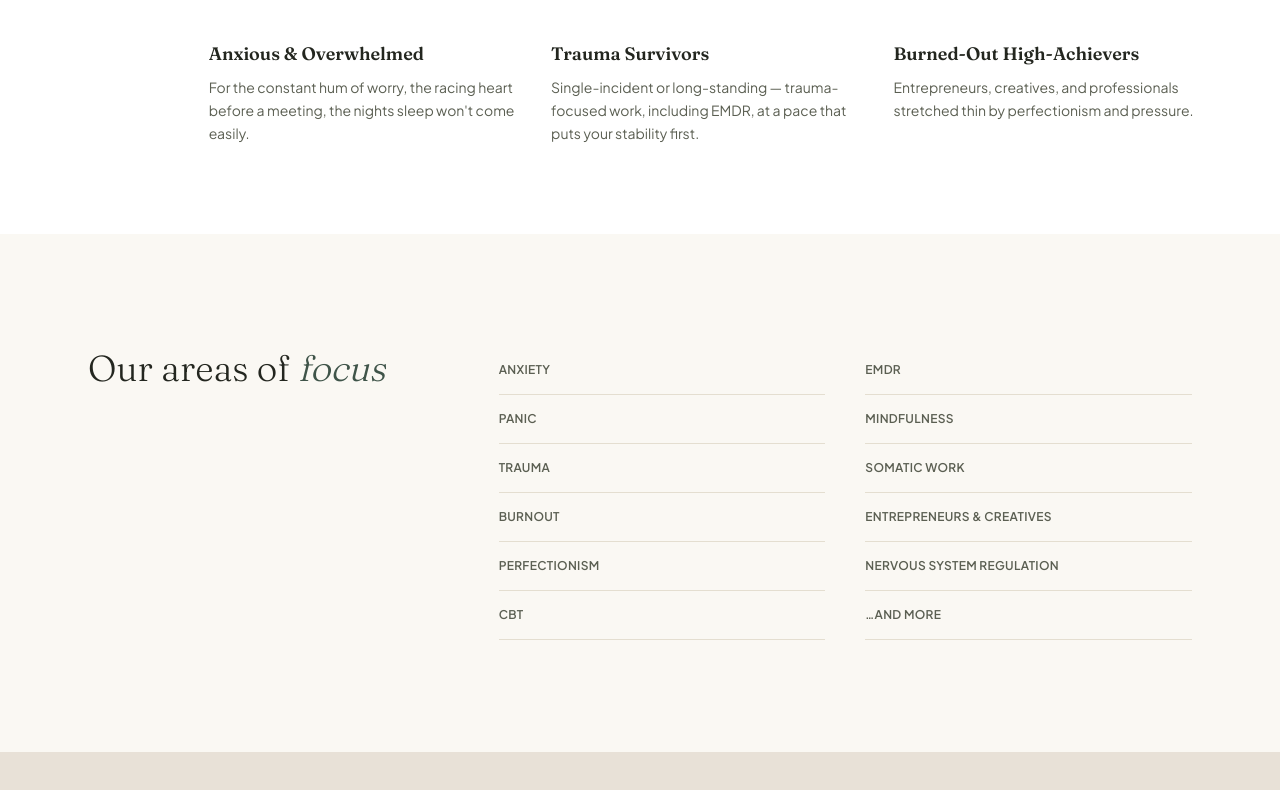
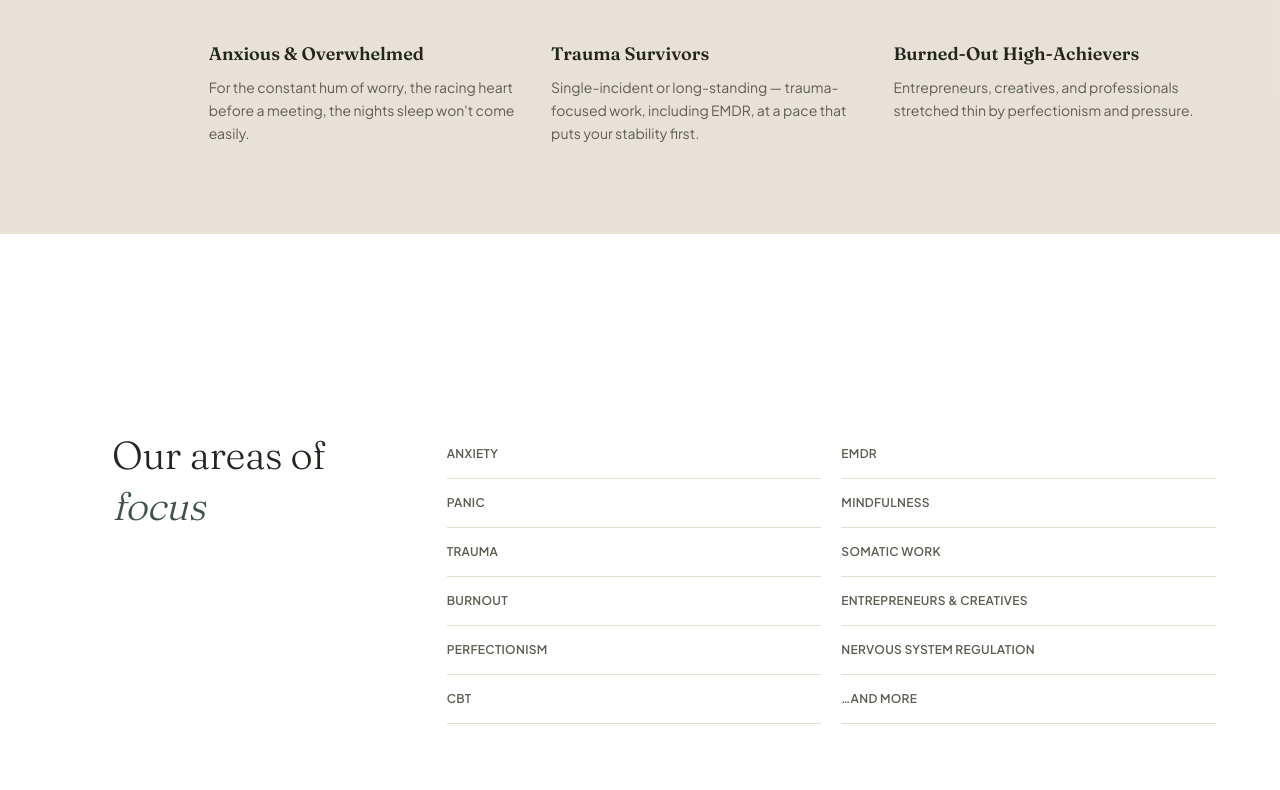
Before and after one commit to nishant23042002/maya-reynolds-therapy, a Next.js app: page / in a window 1280 px wide. Shown: the part 1938-2728 px from the top of the page. Built offline with nearby package versions, Linux system fonts and the light colour scheme.

Commit message:
fix: update section backgrounds and heading styles for consistency across components

```diff
--- a/src/app/globals.css
+++ b/src/app/globals.css
@@ -35,6 +35,7 @@ body {
   font-family: var(--font-sans), ui-sans-serif, system-ui, sans-serif;
 }
 
+@layer base {
   h1,
   h2,
   h3,
@@ -42,3 +43,4 @@ h4 {
     font-family: var(--font-display), Georgia, serif;
     text-wrap: balance;
   }
+}
--- a/src/components/AreasOfFocus.tsx
+++ b/src/components/AreasOfFocus.tsx
@@ -1,22 +1,75 @@
 import { areasOfFocus } from "@/lib/content";
 
 /**
- * Real layout, verified via devtools on conejovalleycounseling.com's "Our
- * areas of expertise" section: heading top-left (not centered), a two-column
- * list of plain uppercase items to the right — each row divided by a
- * bottom border, not the pill/badge tags a first guess would reach for.
+ * Real measurements, pulled from conejovalleycounseling.com's live DOM at
+ * 1425px and 1920px widths — "Our areas of expertise" section: heading
+ * top-left, a two-column list of items to its right, each row divided by a
+ * thin bottom border (not the pill/badge tags a first guess would reach
+ * for). Both test widths were landscape (vw and vmax coincide there), and
+ * the insets land on proportions this site already reuses elsewhere:
+ * heading starts 8.75vmax from the left — identical to MissionIntro's text
+ * column — and the list block runs from 34.9vmax to 5vmax-from-the-right
+ * (86.25vmax total width), split into two 60.1vmax/2-wide columns with the
+ * sitewide fixed 20px gutter (`gap-x-5`) between them. Mobile (≤767px, same
+ * breakpoint as every other section): single column, 6vw inset, heading
+ * then all 12 items stacked in natural order.
+ *
+ * The heading itself is one `<h3>` on the reference too ("Our areas of
+ * <em>expertise</em>", same inline-accent-word structure used here) — it
+ * only wraps to two lines because its own block is deliberately narrow
+ * (308.7px measured at 1425px ≈ 21.7vmax), not a forced line break, so the
+ * fix is a matching `max-w` on the heading rather than a `<br />`. Font
+ * metrics measured directly off that `<h3>`: 38.94px, weight 300 (already
+ * `font-light`), line-height exactly 1.322× the font size, letter-spacing
+ * exactly -0.01em.
+ *
+ * "focus" is a much shorter word than "expertise", though, so the same
+ * max-width alone broke it as "Our areas" / "of focus" instead of "Our
+ * areas of" / "focus" — globals.css sets `text-wrap: balance` on every
+ * heading sitewide, and balance actively re-splits a line rather than
+ * wrapping greedily whenever the greedy split would leave one line this
+ * much shorter than the other. `[text-wrap:wrap]` overrides that back to
+ * normal (greedy) wrapping for this heading only, which reproduces the
+ * reference's actual break point (that required moving globals.css's
+ * h1–h4 rule into `@layer base` — Tailwind's utilities live in
+ * `@layer utilities`, and an unlayered rule beats every layered one
+ * regardless of specificity, so no utility class could ever have won
+ * against it before that).
+ *
+ * The max-width is a fixed px, not vmax like everything else here — this
+ * heading's font-size is also a fixed px (matching Mission/WhoIHelp's own
+ * fixed `text-3xl`/`text-4xl` headings rather than the vw-scaled body), so
+ * a vmax max-width would drift out of sync with it: wide enough to fit
+ * "Our areas of focus" back onto one line at any viewport bigger than the
+ * one this was tuned at. A fixed max-width tracks the fixed text at every
+ * width instead.
+ *
+ * Two deliberate divergences from a literal copy:
+ *   - This fills the full remaining viewport height below the header
+ *     (`md:min-h-[calc(100vh-115px)]`, content vertically centered) —
+ *     matching the pattern already applied to Hero/MissionIntro/WhoIHelp.
+ *     The reference's own version is shorter than one screen and just sits
+ *     in normal document flow; the standing direction for this rebuild has
+ *     been to give every section that same one-screen treatment.
+ *   - The reference's live text color for every single item, checked
+ *     directly via computed styles rather than assumed, is one uniform
+ *     dark ink — despite what an older capture of the page might suggest,
+ *     there's no per-item color cycling to copy. Kept the uniform
+ *     `text-ink-muted` treatment already used for list content elsewhere,
+ *     which also matches globals.css's own "accent color sparingly" rule.
  */
 export default function AreasOfFocus() {
   const mid = Math.ceil(areasOfFocus.length / 2);
   const columns = [areasOfFocus.slice(0, mid), areasOfFocus.slice(mid)];
 
   return (
-    <section className="bg-base">
-      <div className="mx-auto grid max-w-6xl gap-10 px-6 py-20 md:grid-cols-[minmax(0,1fr)_2fr] md:items-start md:gap-16 md:py-28">
-        <h2 className="font-display text-3xl font-light leading-tight text-ink md:text-4xl">
+    <section className="bg-surface">
+      <div className="flex flex-col gap-10 px-6 py-20 md:min-h-[calc(100vh-115px)] md:flex-col md:justify-center md:px-0 md:py-0">
+        <div className="md:grid md:ml-[8.75vmax] md:mr-[5vmax] md:grid-cols-[26.15vmax_60.1vmax]">
+          <h2 className="font-display text-3xl font-light leading-tight text-ink md:max-w-[250px] md:[text-wrap:wrap] md:text-[38.94px] md:leading-[1.322] md:tracking-[-0.01em]">
             Our areas of <span className="italic text-primary">focus</span>
           </h2>
-        <div className="grid gap-x-10 sm:grid-cols-2">
+          <div className="mt-10 grid gap-x-5 gap-y-0 md:mt-0 md:grid-cols-2">
             {columns.map((col, i) => (
               <ul key={i}>
                 {col.map((tag) => (
@@ -31,6 +84,7 @@ export default function AreasOfFocus() {
             ))}
           </div>
         </div>
+      </div>
     </section>
   );
 }
--- a/src/components/CtaBanner.tsx
+++ b/src/components/CtaBanner.tsx
@@ -11,7 +11,7 @@ import { ctaBanner } from "@/lib/content";
  */
 export default function CtaBanner() {
   return (
-    <section id="book" className="bg-secondary/60">
+    <section id="book" className="bg-primary-soft">
       <div className="mx-auto grid max-w-6xl items-center gap-10 px-6 py-20 md:grid-cols-2 md:gap-16 md:py-28">
         <div>
           <p className="mb-3 text-xs font-semibold uppercase tracking-wide text-primary">
--- a/src/components/HowIWork.tsx
+++ b/src/components/HowIWork.tsx
@@ -9,7 +9,7 @@ import { howIWork } from "@/lib/content";
  */
 export default function HowIWork() {
   return (
-    <section className="bg-secondary/60">
+    <section className="bg-primary-soft">
       <div className="mx-auto grid max-w-6xl gap-12 px-6 py-20 md:grid-cols-2 md:items-start md:gap-14 md:py-28">
         <div>
           <p className="mb-3 text-xs font-semibold uppercase tracking-wide text-primary">
--- a/src/components/MissionIntro.tsx
+++ b/src/components/MissionIntro.tsx
@@ -57,7 +57,7 @@ import { mission } from "@/lib/content";
  */
 export default function MissionIntro() {
   return (
-    <section id="about" className="bg-base">
+    <section id="about" className="bg-surface">
       <div className="px-6 py-16 md:flex md:min-h-[calc(100vh-115px)] md:flex-col md:justify-center md:px-0 md:py-[7vmax]">
         <div className="md:relative md:flex md:min-h-[40vmax] md:items-center">
           {/* Portrait — desktop only, bled to the right edge, stretches to
--- a/src/components/OurOffice.tsx
+++ b/src/components/OurOffice.tsx
@@ -13,7 +13,7 @@ import { office, site } from "@/lib/content";
  */
 export default function OurOffice() {
   return (
-    <section id="office" className="bg-primary-soft">
+    <section id="office" className="bg-secondary/60">
       <div className="mx-auto max-w-6xl px-6 py-20">
         <div className="grid gap-10 md:grid-cols-2 md:items-center">
           <div>
--- a/src/components/Services.tsx
+++ b/src/components/Services.tsx
@@ -10,7 +10,7 @@ import { services } from "@/lib/content";
  */
 export default function Services() {
   return (
-    <section id="services" className="bg-base">
+    <section id="services" className="bg-surface">
       <div className="mx-auto max-w-6xl px-6 py-20 md:py-28">
         <h2 className="mb-12 font-display text-3xl font-light text-ink md:mb-16 md:text-4xl">
           My <span className="italic text-primary">specialties</span>
--- a/src/components/WhoIHelp.tsx
+++ b/src/components/WhoIHelp.tsx
@@ -58,7 +58,7 @@ import { whoIHelp } from "@/lib/content";
  */
 export default function WhoIHelp() {
   return (
-    <section className="bg-surface">
+    <section className="bg-secondary/60">
       <div className="flex flex-col gap-8 px-6 py-16 md:h-[calc(100vh-115px)] md:gap-[3.3vmax] md:px-0 md:py-[7vmax]">
         <h2 className="shrink-0 font-display text-3xl font-light text-ink md:ml-[5vmax] md:text-4xl">
           Who I <span className="italic text-primary">help</span>
```
Lines whose indentation alone changed are shown as unchanged.
